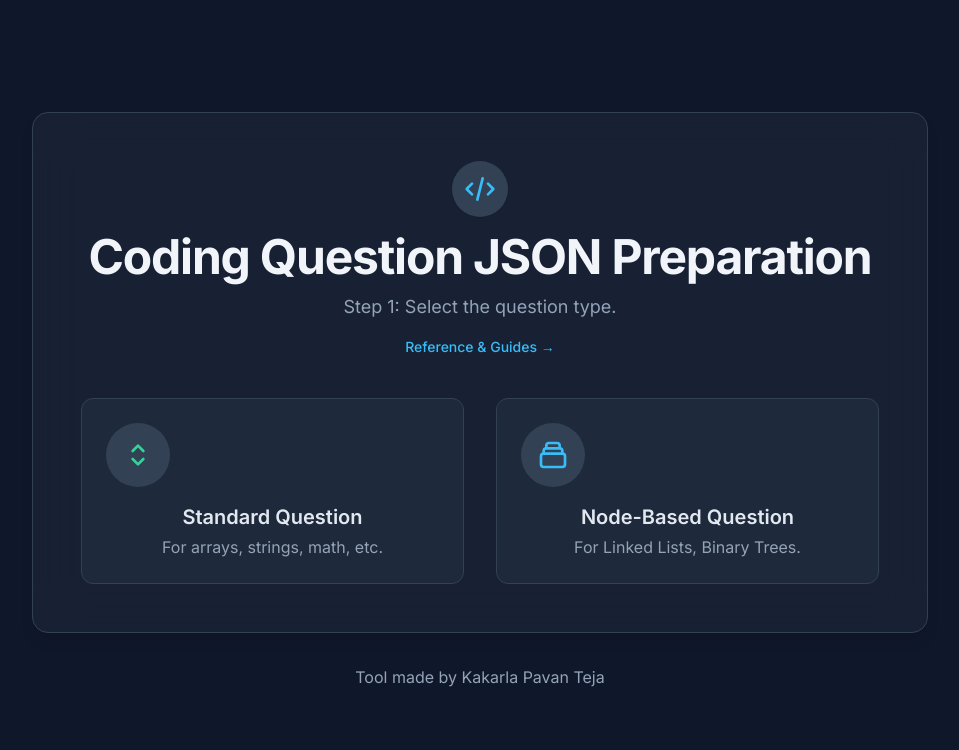
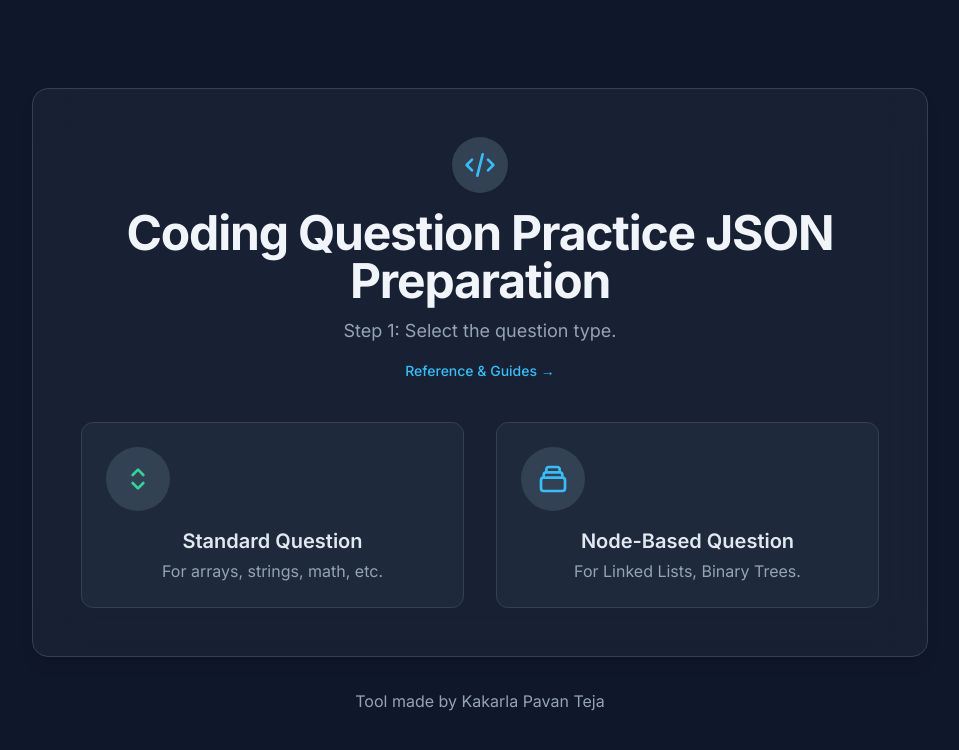
Before and after one commit to KakarlaPavanTeja/CodingJSONPracticeWebsite, a plain HTML site: page index.html in a window 1280 px wide. Shown: the whole page, without its empty margins (160-1119 px from the left). Drawn offline with nearby package versions, Linux system fonts and the light colour scheme.

Commit message:
updated the header of the webpage

```diff
--- a/index.html
+++ b/index.html
@@ -39,7 +39,7 @@
                     <div class="inline-flex items-center justify-center bg-slate-700 text-sky-400 rounded-full p-3 mb-4 shadow-sm">
                         <svg xmlns="http://www.w3.org/2000/svg" class="h-8 w-8" fill="none" viewBox="0 0 24 24" stroke="currentColor" stroke-width="2"><path stroke-linecap="round" stroke-linejoin="round" d="M10 20l4-16m4 4l4 4-4 4M6 16l-4-4 4-4" /></svg>
                     </div>
-                    <h1 class="text-4xl md:text-5xl font-bold text-slate-100 tracking-tight">Coding Question JSON Preparation</h1>
+                    <h1 class="text-4xl md:text-5xl font-bold text-slate-100 tracking-tight">Coding Question Practice JSON Preparation</h1>
                     <p class="mt-3 text-lg text-slate-400">Step 1: Select the question type.</p>
                      <button id="show-guides-btn" class="mt-4 text-sky-400 hover:text-sky-300 transition-colors text-sm font-medium">
                         Reference & Guides &rarr;
```
